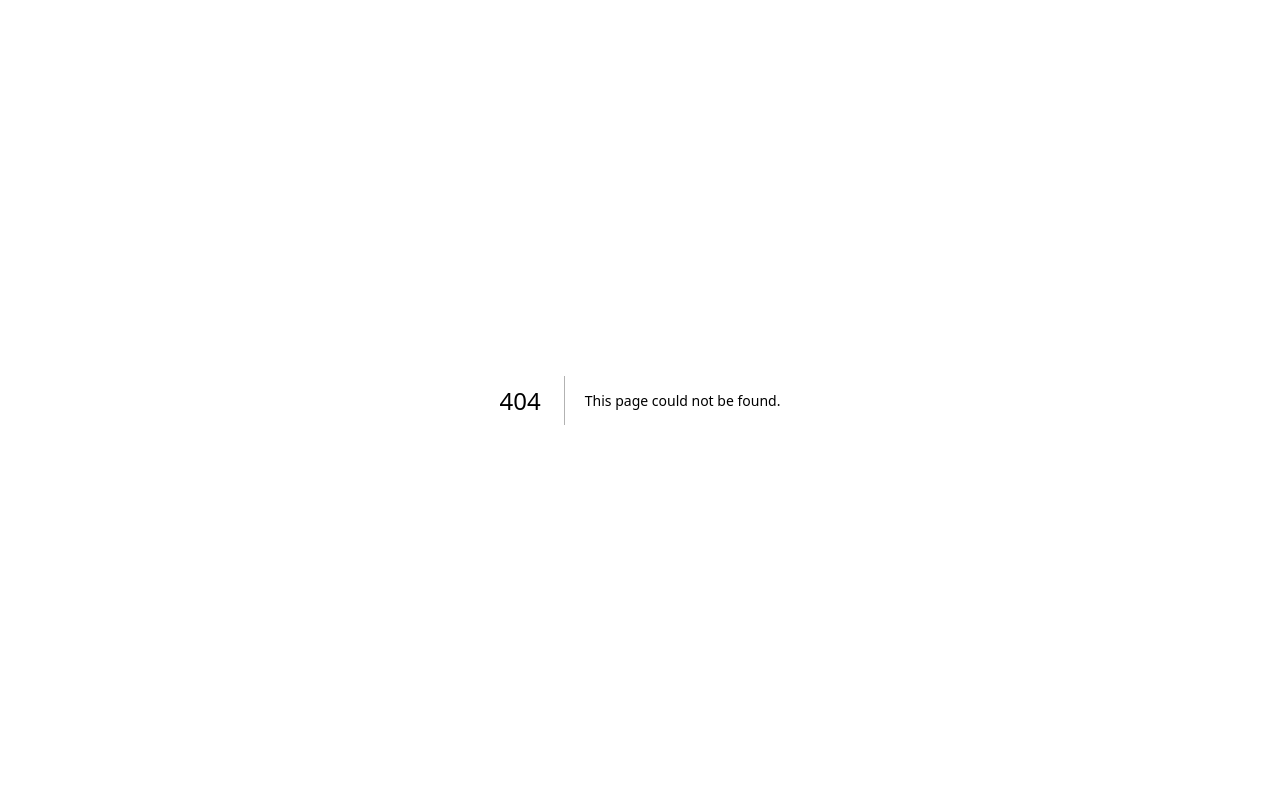
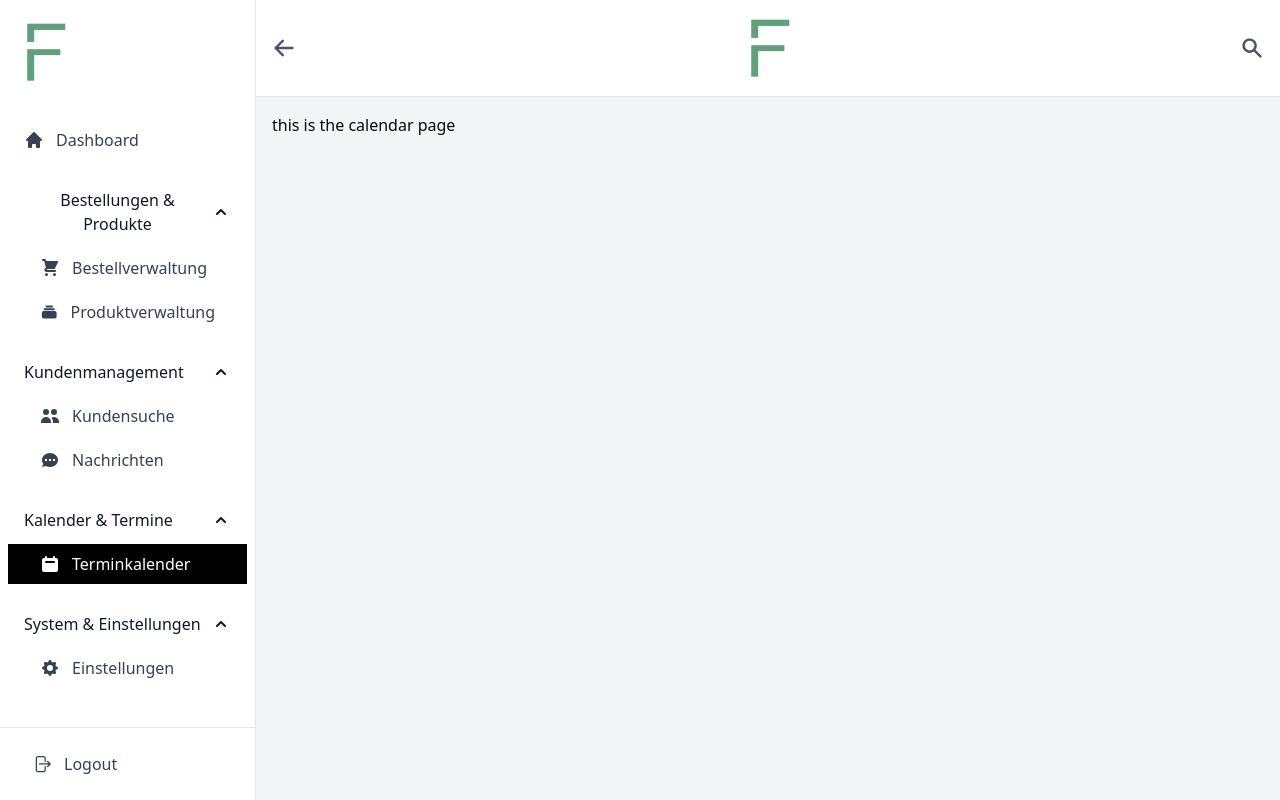
Before and after one commit to backbencherstudio/tdhaemoi-partner-dashbaord, a Next.js app: page /dashboard/calendar in a window 1280 px wide. Before the commit this address had no page. Built offline with nearby package versions, Linux system fonts and the light colour scheme.

Commit message:
some bug fix

```diff
--- /dev/null
+++ b/app/(dashboard)/dashboard/calendar/page.tsx
@@ -0,0 +1,9 @@
+import React from 'react'
+
+export default function Calendar() {
+    return (
+        <div>
+            this is the calendar page
+        </div>
+    )
+}
--- a/app/(dashboard)/dashboard/settings/page.tsx
+++ b/app/(dashboard)/dashboard/settings/page.tsx
@@ -15,7 +15,7 @@ export default function Settingss() {
     const settingsOptions = [
         {
             label: "Produktverwaltung",
-            href: "/dashboard/products",
+            href: "",
             image: ProductManagement,
             className: "w-[110px] h-[90px]",
             alt: "Product Management",
@@ -57,7 +57,7 @@ export default function Settingss() {
         },
         {
             label: "Log Out",
-            href: "/logout",
+            href: "",
             image: logout,
             className: "w-[110px] h-[90px]",
             alt: "Logout",
--- a/components/Shared/Sidebar.tsx
+++ b/components/Shared/Sidebar.tsx
@@ -51,29 +51,29 @@ export default function Sidebar({ onClose }: SidebarProps) {
             label: 'Bestellungen & Produkte',
             items: [
                 { icon: HiShoppingCart, label: 'Bestellverwaltung', href: '/orders' },
-                { icon: HiCollection, label: 'Produktverwaltung', href: '/products' }
+                { icon: HiCollection, label: 'Produktverwaltung', href: '/dashboard/lager' }
             ]
         },
         {
             id: 'customers',
             label: 'Kundenmanagement',
             items: [
-                { icon: HiUsers, label: 'Kundensuche', href: '/customers' },
-                { icon: HiChat, label: 'Nachrichten', href: '/messages' }
+                { icon: HiUsers, label: 'Kundensuche', href: '/dashboard/customers' },
+                { icon: HiChat, label: 'Nachrichten', href: '/dashboard/email' }
             ]
         },
         {
             id: 'calendar',
             label: 'Kalender & Termine',
             items: [
-                { icon: HiCalendar, label: 'Terminkalender', href: '/calendar' }
+                { icon: HiCalendar, label: 'Terminkalender', href: '/dashboard/calendar' }
             ]
         },
         {
             id: 'system',
             label: 'System & Einstellungen',
             items: [
-                { icon: HiCog, label: 'Einstellungen', href: '/settings' }
+                { icon: HiCog, label: 'Einstellungen', href: '/dashboard/settings' }
             ]
         }
     ];
```
